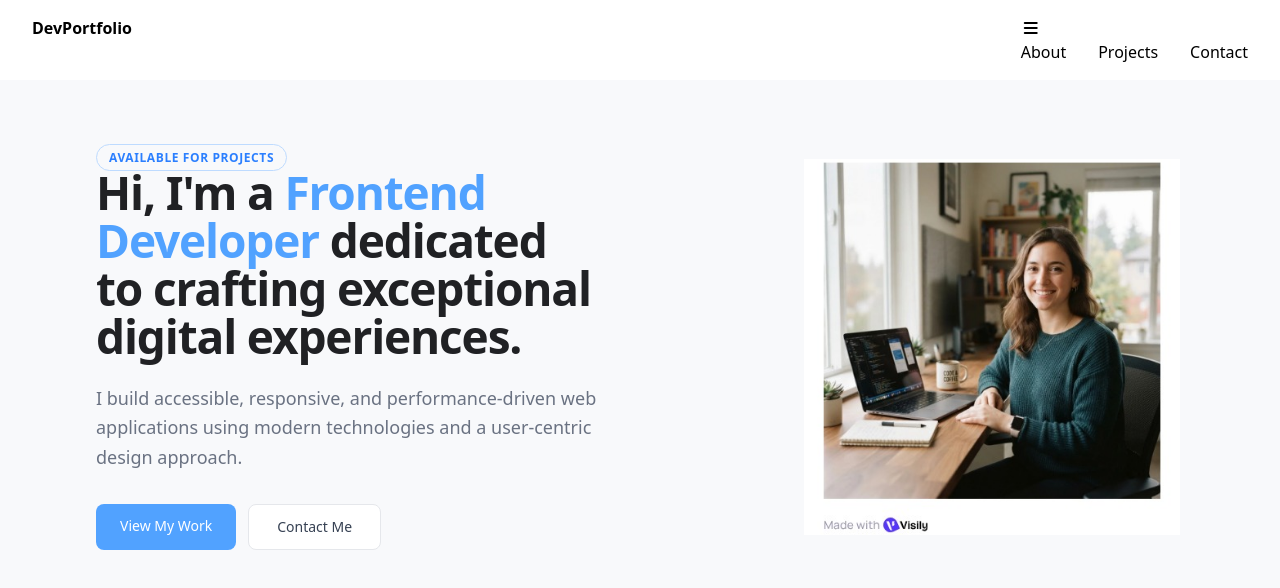
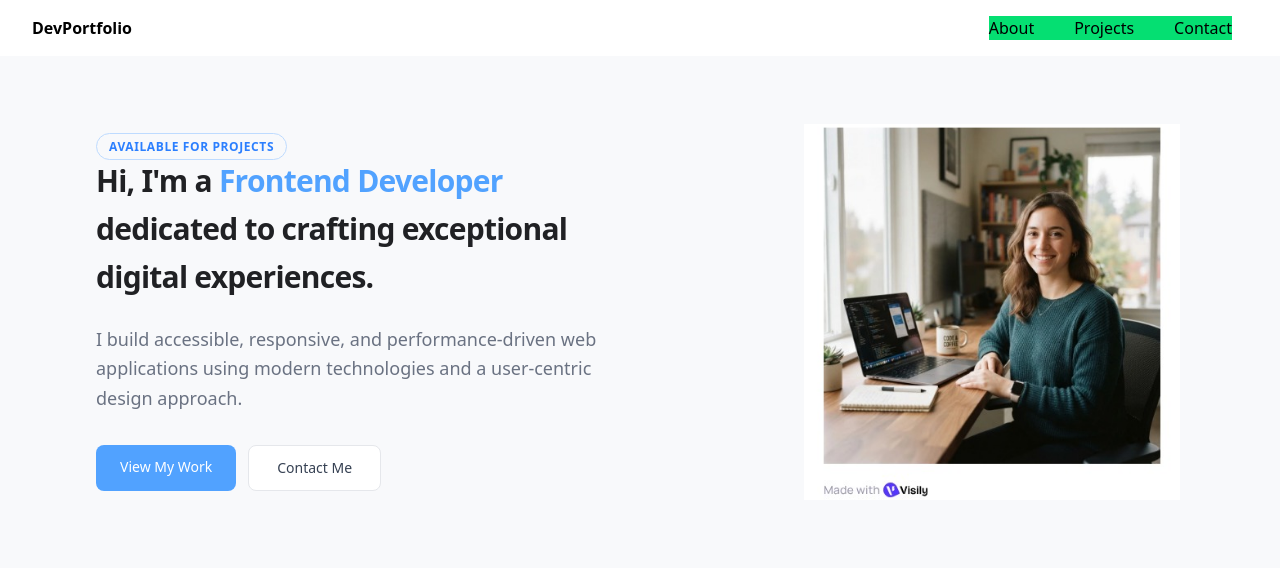
Before and after one commit to 2002yadanaraung-nara/portfolio, a plain HTML site: page index.html in a window 1280 px wide. Drawn offline with nearby package versions, Linux system fonts and the light colour scheme.

Commit message:
feat: navlink

```diff
--- a/index.html
+++ b/index.html
@@ -15,11 +15,11 @@
 
     <!-- <link rel="stylesheet" href="style.css" /> -->
     <style>
-      @media (min-width: 992px) {
+      /* @media (min-width: 992px) {
         .menu_icon {
           display: none;
         }
-      }
+      } */
     </style>
   </head>
   <body>
@@ -29,14 +29,14 @@
       </div>
 
       <div>
-        <i
-          tabindex="0"
-          class="peer fa-solid fa-bars md:hidden cursor-pointer"
-        ></i>
+        <div class="bg-red-500 peer lg:hidden">
+          <i
+            tabindex="0"
+            class=" fa-solid fa-bars md:hidden cursor-pointer "
+          ></i>
+        </div>
 
-        <ul
-          class="hidden peer-focus:flex flex-col gap-4 lg:flex lg:flex-row lg:gap-8"
-        >
+        <ul class="bg-green-400 absolute hidden peer-hover:block lg:relative lg:flex gap-10 right-4">
           <li><a href="#">About</a></li>
           <li><a href="#">Projects</a></li>
           <li><a href="#">Contact</a></li>
@@ -46,7 +46,7 @@
 
     <section class="min-h-10 bg-[#f8f9fb] flex items-center overflow-hidden">
       <div
-        class="w-full max-w-6xl mx-auto px-6 lg:px-8 py-16 grid grid-cols-1 lg:grid-cols-2 gap-12 lg:gap-20 items-center"
+        class="w-full max-w-6xl mx-auto px-6 lg:px-8 py-16 grid grid-cols-1 md:grid-cols-2 gap-12 lg:gap-20 items-center"
       >
         <!--LEFT CONTENT-->
         <div class="max-w-xl">
@@ -59,7 +59,7 @@
 
           <!-- Header -->
           <h1
-            class="text-4xl sm:text-5xl lg:text-[42px] xl:text-[46px] font-bold leading-12 tracking-tight text-[#202124]"
+            class="text-4xl md:text-3xl font-bold leading-12 tracking-tight text-[#202124]"
           >
             Hi, I'm a
             <span class="text-blue-400"> Frontend Developer </span>
@@ -95,9 +95,7 @@
         <!-- RIGHT -->
         <div class="relative flex justify-center lg:justify-end">
           <!-- Image container -->
-          <div
-            class="relative w-72 h-72 sm:w-80 sm:h-80 lg:w-96 lg:h-96"
-          >
+          <div class="relative w-72 h-72 sm:w-80 sm:h-80 lg:w-96 lg:h-96">
             <!-- Image -->
             <img
               src="img/profile.jpg"
```
